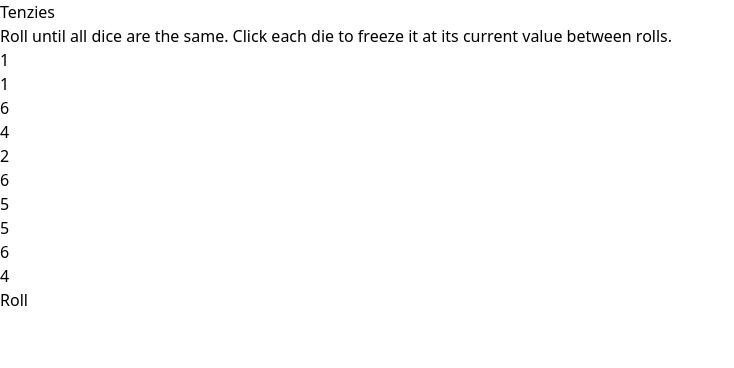
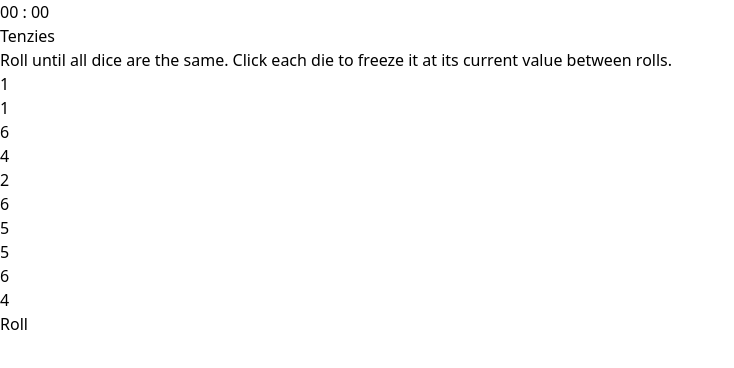
Before and after one commit to InshutiSouvede/tenzies-game, a React (Vite) app: page / in a window 1280 px wide. Shown: the top 368 px of the page, without its empty margins (0-734 px from the left). Built offline with nearby package versions, Linux system fonts and the light colour scheme.

Commit message:
add Timer to the page

```diff
--- a/src/App.jsx
+++ b/src/App.jsx
@@ -9,6 +9,8 @@ import Confetti from 'react-confetti'
 function App() {
   const [tenzies, setTenzies] = useState(false)
   const [dice,setDice] = useState(()=>newDice())
+  const [seconds,setSeconds] = useState(0)
+  const [minutes,setMinutes] = useState(0)
 
   function newDice(){
     const numsArr = []
@@ -47,6 +49,12 @@ function App() {
       })
     })
   }
+  const intervalId = ''
+  function startTimer(){
+     intervalId = setInterval(()=>{
+
+    },1)
+  }
   useEffect(()=>{
     const el1 = dice[0]
     if(dice.every((el)=>el.isHeld&& el.value == el1.value)){
@@ -54,8 +62,9 @@ function App() {
     }
   },[dice])
   return (
-    <div className='w-96 h-[24rem] m-auto my-40 bg-[#0B2434] p-8' >
+    <div className='w-96 h-[24rem] m-auto my-40 bg-[#0B2434] px-8 pb-8' >
       {tenzies&&<Confetti />}
+      <h1 className='text-white text-2xl text-right py-1 font-bold'>{`${minutes<10?'0'+minutes:minutes} : ${seconds<10?'0'+seconds:seconds}`}</h1>
       <div className='bg-[#F5F5F5] rounded-md w-80 h-80 relative p-5 flex flex-col justify-center items-center gap-5'>
         <h1 className='text-center font-bold text-3xl' >Tenzies</h1>
         <p className='text-center text-[0.85rem]'>Roll until all dice are the same. Click each die to freeze it at its current value between rolls.</p>
```
